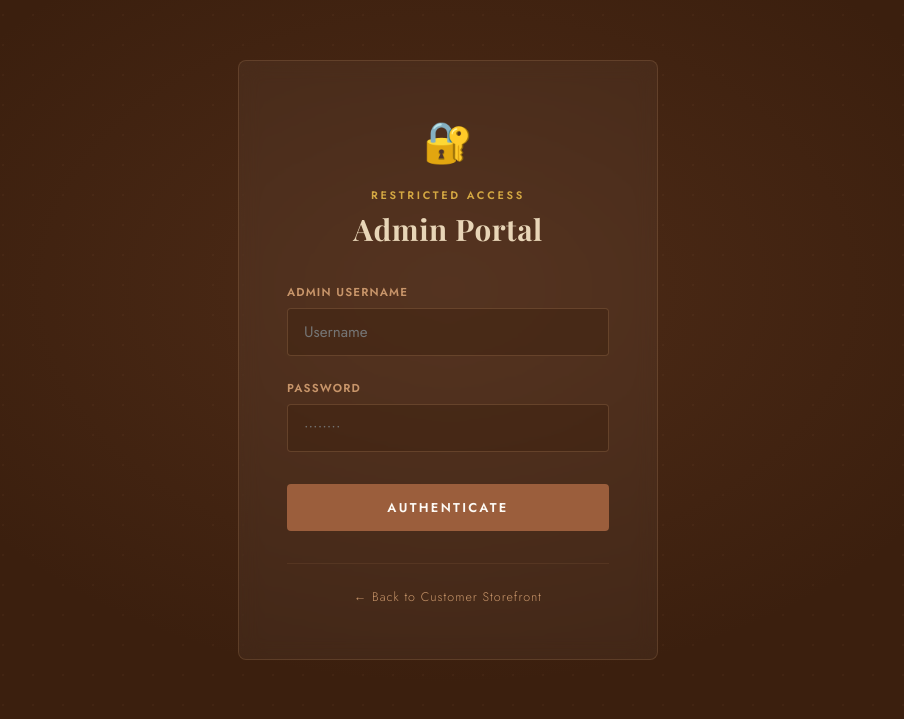
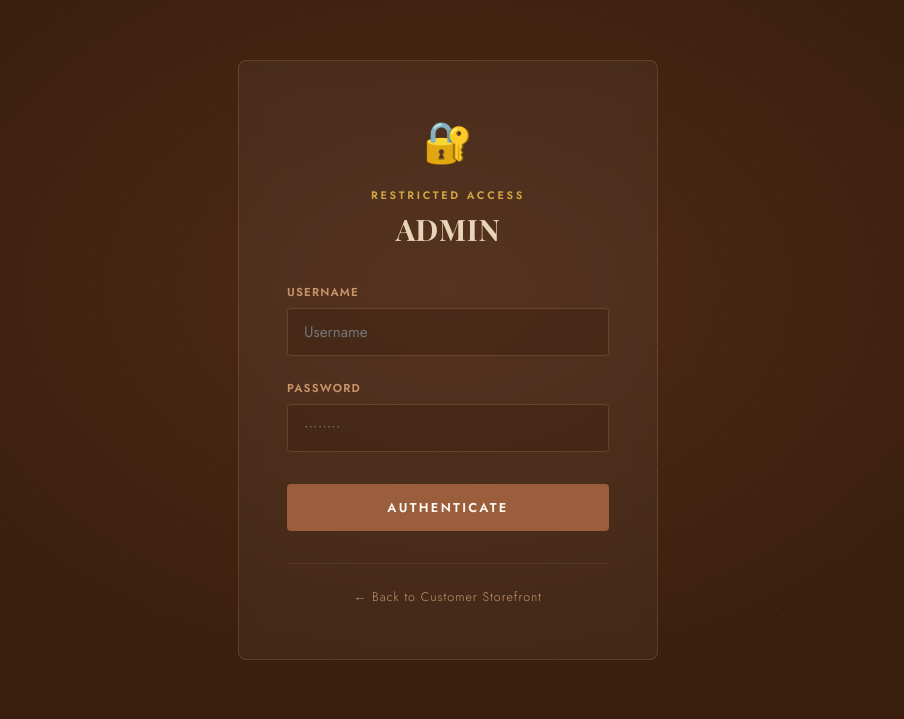
Before and after one commit to yorudes1/Briella-s-Cookies, a Flask app: page /admin in a window 1280 px wide. Shown: the top 719 px of the page, without its empty margins (192-1096 px from the left). Run offline with Flask 3, Linux system fonts and the light colour scheme; some web fonts are replaced.

Commit message:
Update admin_login.html

```diff
--- a/briellas_cookies/briellas_cookies/templates/admin_login.html
+++ b/briellas_cookies/briellas_cookies/templates/admin_login.html
@@ -49,11 +49,11 @@
   <div class="admin-card">
     <div class="admin-icon">🔐</div>
     <p class="admin-card-label">Restricted Access</p>
-    <h2 class="admin-card-title">Admin Portal</h2>
+    <h2 class="admin-card-title">ADMIN</h2>
 
     <form method="POST" action="{{ url_for('admin_login') }}">
       <div class="form-group">
-        <label>Admin Username</label>
+        <label>Username</label>
         <input type="text" name="username" placeholder="Username" required>
       </div>
       <div class="form-group">
```
